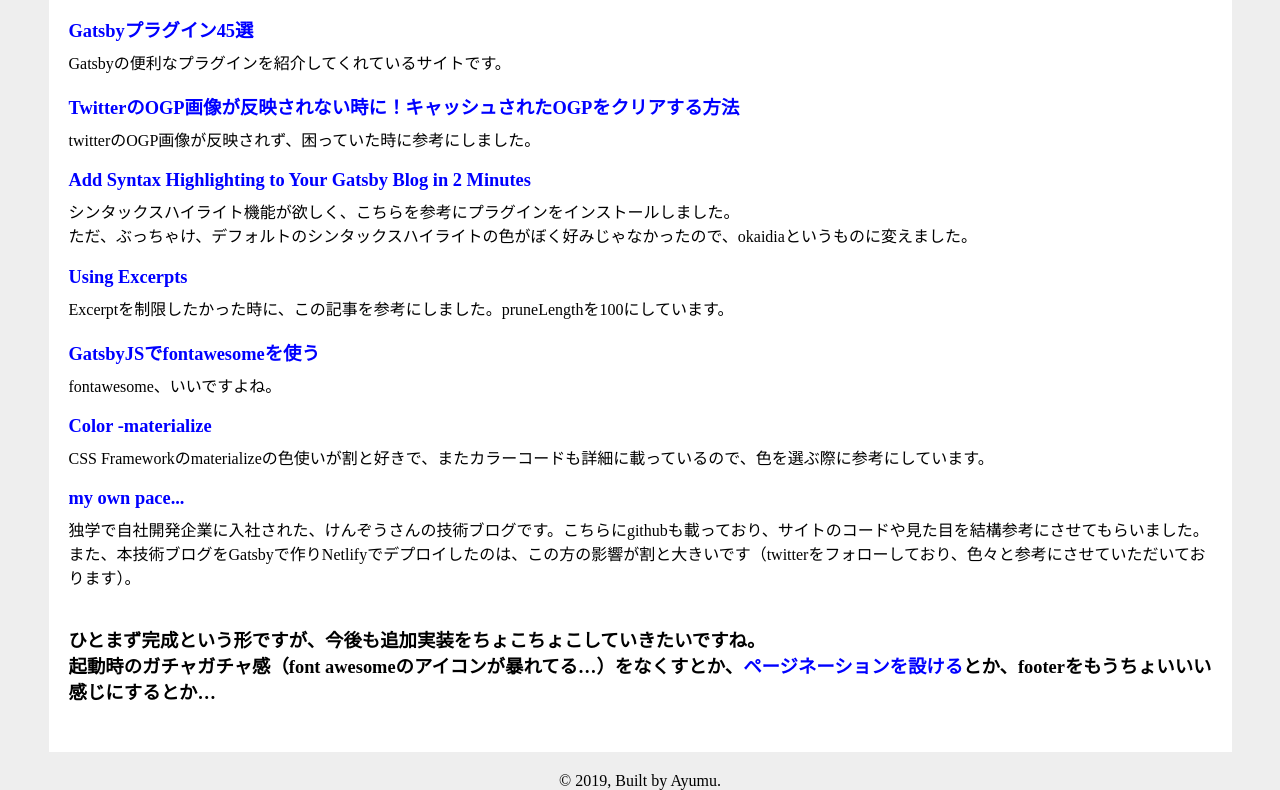
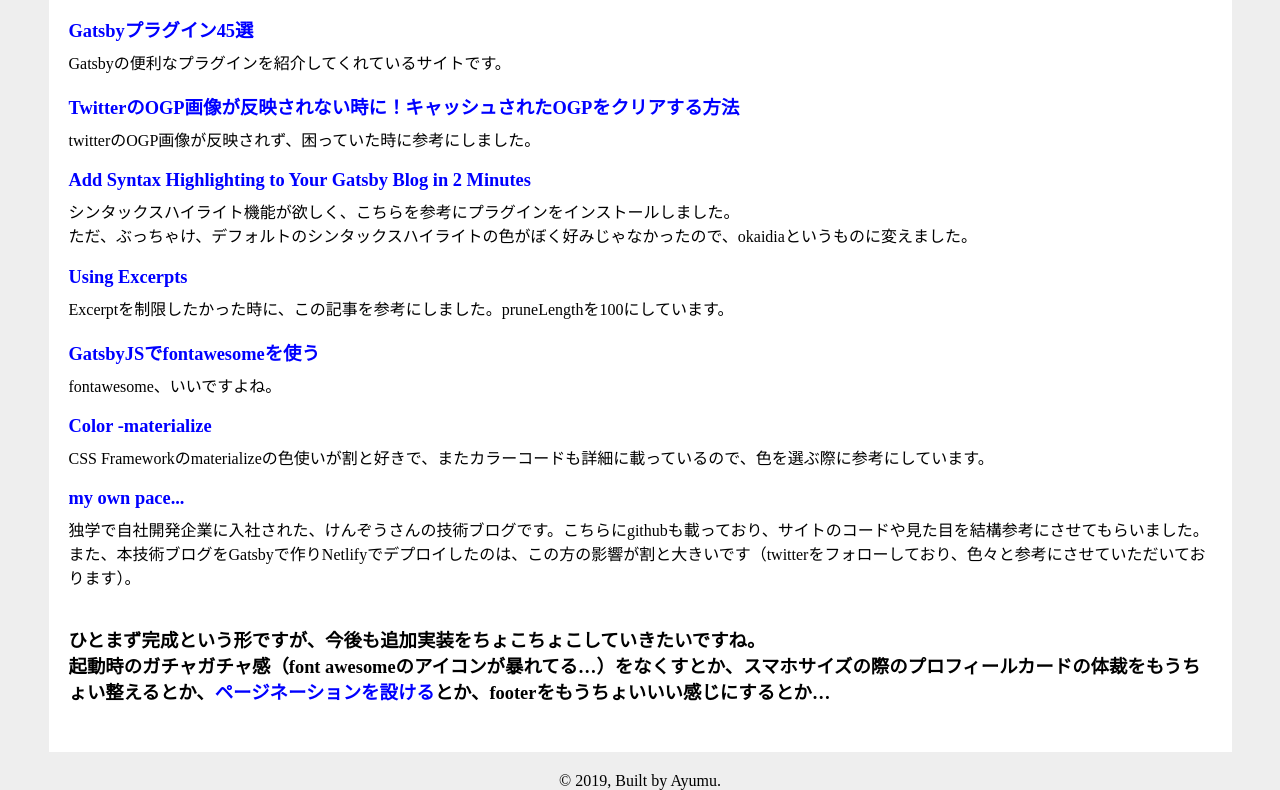
Before and after one commit to ayumubanban/ayutech-blog, a Gatsby site: page /gatsby-blog-finish in a window 1280 px wide. Shown: the part 539-1329 px from the top of the page. Built offline with nearby package versions, Linux system fonts and the light colour scheme; Gatsby itself is replaced by a stand-in of ours.

Commit message:
fixProfileImg

```diff
--- a/src/pages/gatsby-blog-finish.md
+++ b/src/pages/gatsby-blog-finish.md
@@ -46,4 +46,4 @@
 
 <br/>
 
-### ひとまず完成という形ですが、今後も追加実装をちょこちょこしていきたいですね。<br/>起動時のガチャガチャ感（font awesomeのアイコンが暴れてる…）をなくすとか、[ページネーションを設ける](https://www.gatsbyjs.org/docs/adding-pagination/#adding-pagination)とか、footerをもうちょいいい感じにするとか…
+### ひとまず完成という形ですが、今後も追加実装をちょこちょこしていきたいですね。<br/>起動時のガチャガチャ感（font awesomeのアイコンが暴れてる…）をなくすとか、スマホサイズの際のプロフィールカードの体裁をもうちょい整えるとか、[ページネーションを設ける](https://www.gatsbyjs.org/docs/adding-pagination/#adding-pagination)とか、footerをもうちょいいい感じにするとか…
--- a/src/pages/index.js
+++ b/src/pages/index.js
@@ -6,7 +6,7 @@
 import { FontAwesomeIcon } from "@fortawesome/react-fontawesome"
 import { faTwitter } from "@fortawesome/free-brands-svg-icons"
 import { faGithub } from "@fortawesome/free-brands-svg-icons"
-import avatar from "../images/me_all_copy.jpg"
+import avatar from "../images/me_all_copy2.jpg"
 
 const Container = styled.div`
     margin:0 auto;
```
Also changed, not shown: src/images/me_all_copy2.jpg (added).
